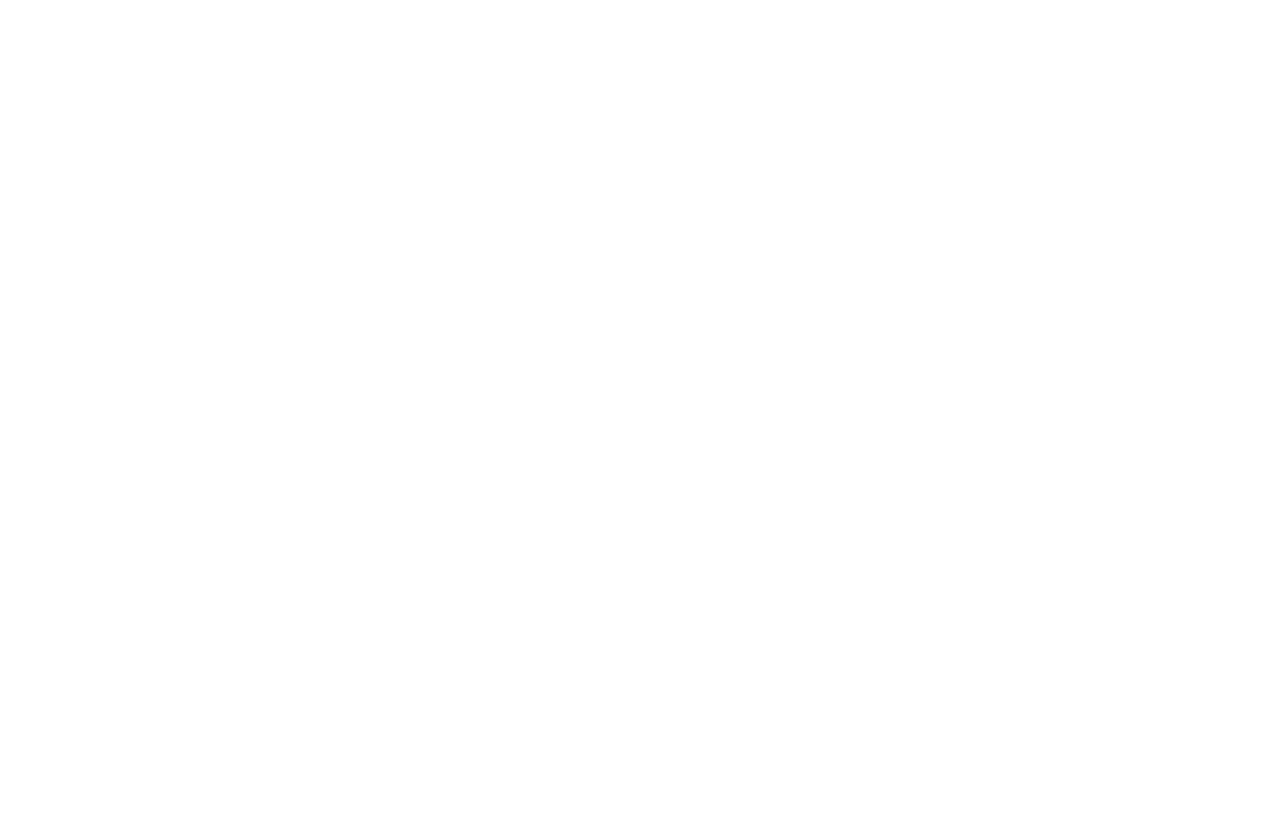
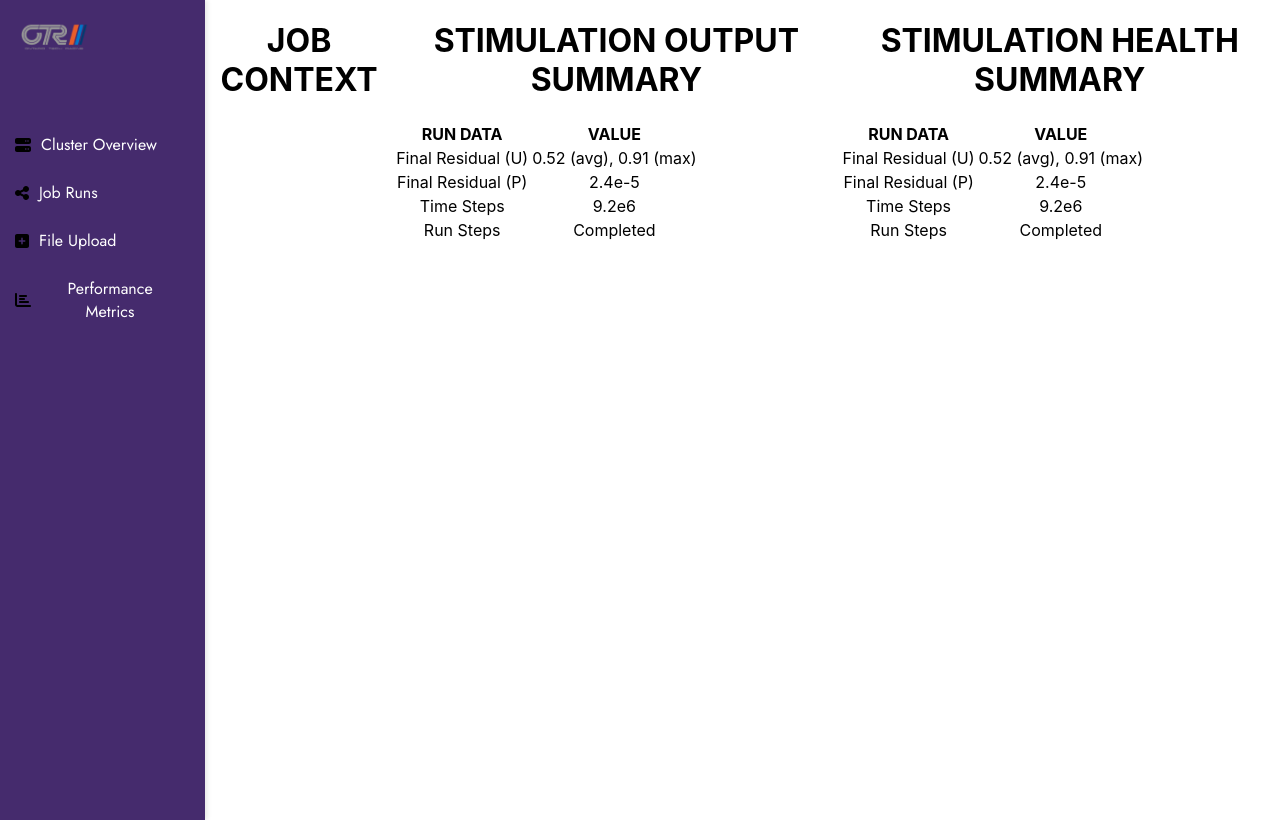
Before and after one commit to OntarioTechRacing/cluster_frontend, a React (Create React App) app: page /force-results in a window 1280 px wide. Before the commit this address had no page. Built offline with nearby package versions, Linux system fonts and the light colour scheme.

Commit message:
Added force results page and also the base tables for stimulation output and health summaries

```diff
--- a/src/App.js
+++ b/src/App.js
@@ -9,7 +9,7 @@
       <BrowserRouter>
         <Routes>
           <Route index element={<Hero />}></Route>
-          <Route path = "forceResults" element={<ForceResults />}></Route>
+          <Route path = "/force-results" element={<ForceResults />}/>
         </Routes>
         </BrowserRouter>
     </div>
--- a/src/components/Hero/Hero.jsx
+++ b/src/components/Hero/Hero.jsx
@@ -13,6 +13,9 @@
   faCircleCheck,
   faPieChart,
 } from "@fortawesome/free-solid-svg-icons";
+import ForceResults from "../../pages/PostProcessing/ForceResults.jsx";
+
+import { Link } from "react-router-dom";
 
 const Hero = () => {
   const [activeTab, setActiveTab] = useState("Active Simulations");
@@ -36,7 +39,7 @@
               <a href="./">Simulation Runs</a>
             </li>
             <li>
-              <a href="./">Force Results</a>
+              <Link to="/force-results">Force Results</Link>
             </li>
             <li>
               <a href="./">Simulation Comparisons</a>
--- a/src/pages/PostProcessing/ForceResults.jsx
+++ b/src/pages/PostProcessing/ForceResults.jsx
@@ -14,6 +14,7 @@
 
 const ForceResults = () => {
 
+    /* Define Backend States */
     const [dragForce, setDragForce] = useState(0)
     const [liftForce, setLiftForce] = useState(0)
     const [axialForce, setAxialForce]= useState(0)
@@ -21,45 +22,76 @@
         <div className="forceResults-layout">
             <Navbar />
 
-            {/* <div className="headerLinks">
-                <ul className="headerLinks-list">
-                    <li>
-                    <a href="./">Home</a>
-                    </li>
-                    <li>
-                    <a href="./">Simulation Runs</a>
-                    </li>
-                    <li>
-                    <a href="#">Force Results</a>
-                    </li>
-                    <li>
-                    <a href="./">Simulation Comparisons</a>
-                    </li>
-                </ul>
-                <hr className="hr-element" />
-            </div> */}
+           <div>
+            <h1>JOB CONTEXT</h1>
 
-            <div className="force-results-content">
-                <h1>Force Results Parameter</h1>
-                <h3>Drag Force {dragForce}</h3>
-                <h3>Lift Force {liftForce}</h3>
-                <h3>Axial Force {axialForce}</h3>
+            <div>
+
+            </div>
+           </div>
+
+            <div className="forceResults-header">
+            <h1>STIMULATION OUTPUT SUMMARY</h1>
+                <table>
+                    <thead>
+                        <tr>
+                            <th>RUN DATA</th>
+                            <th>VALUE</th>
+                        </tr>
+                    </thead>
+                    <tbody>
+                        <tr>
+                            <td>Final Residual (U)</td>
+                            <td>0.52 (avg), 0.91 (max)</td>
+                        </tr>
+                        <tr>
+                            <td>Final Residual (P)</td>
+                            <td>2.4e-5</td>
+                        </tr>
+                        <tr>
+                            <td>Time Steps</td>
+                            <td>9.2e6</td>
+                        </tr>
+                         <tr>
+                            <td>Run Steps</td>
+                            <td>Completed</td>
+                        </tr>
+                    </tbody>
+                </table>
             </div>
 
-            <div className="row">
-                <div className="force-results-layout">
-                    <h1>Force Results</h1>
-                    <div className="force-results-container">
-                        <h4>Time</h4>
-                        <h4>Drag Force</h4>
-                        <h4>Lift Force</h4>
-                    </div>
-                </div>
 
-                <div>
-
-                </div>
+           <div>
+            <h1>STIMULATION HEALTH SUMMARY</h1>
+            <div className="stimulationHealthSummaries-table">
+                <table>
+                    <thead>
+                        <tr>
+                            <th>RUN DATA</th>
+                            <th>VALUE</th>
+                        </tr>
+                    </thead>
+                    <tbody>
+                        <tr>
+                            <td>Final Residual (U)</td>
+                            <td>0.52 (avg), 0.91 (max)</td>
+                        </tr>
+                        <tr>
+                            <td>Final Residual (P)</td>
+                            <td>2.4e-5</td>
+                        </tr>
+                        <tr>
+                            <td>Time Steps</td>
+                            <td>9.2e6</td>
+                        </tr>
+                         <tr>
+                            <td>Run Steps</td>
+                            <td>Completed</td>
+                        </tr>
+                    </tbody>
+                </table>
             </div>
+           </div>
         </div>
     )
 }
```
